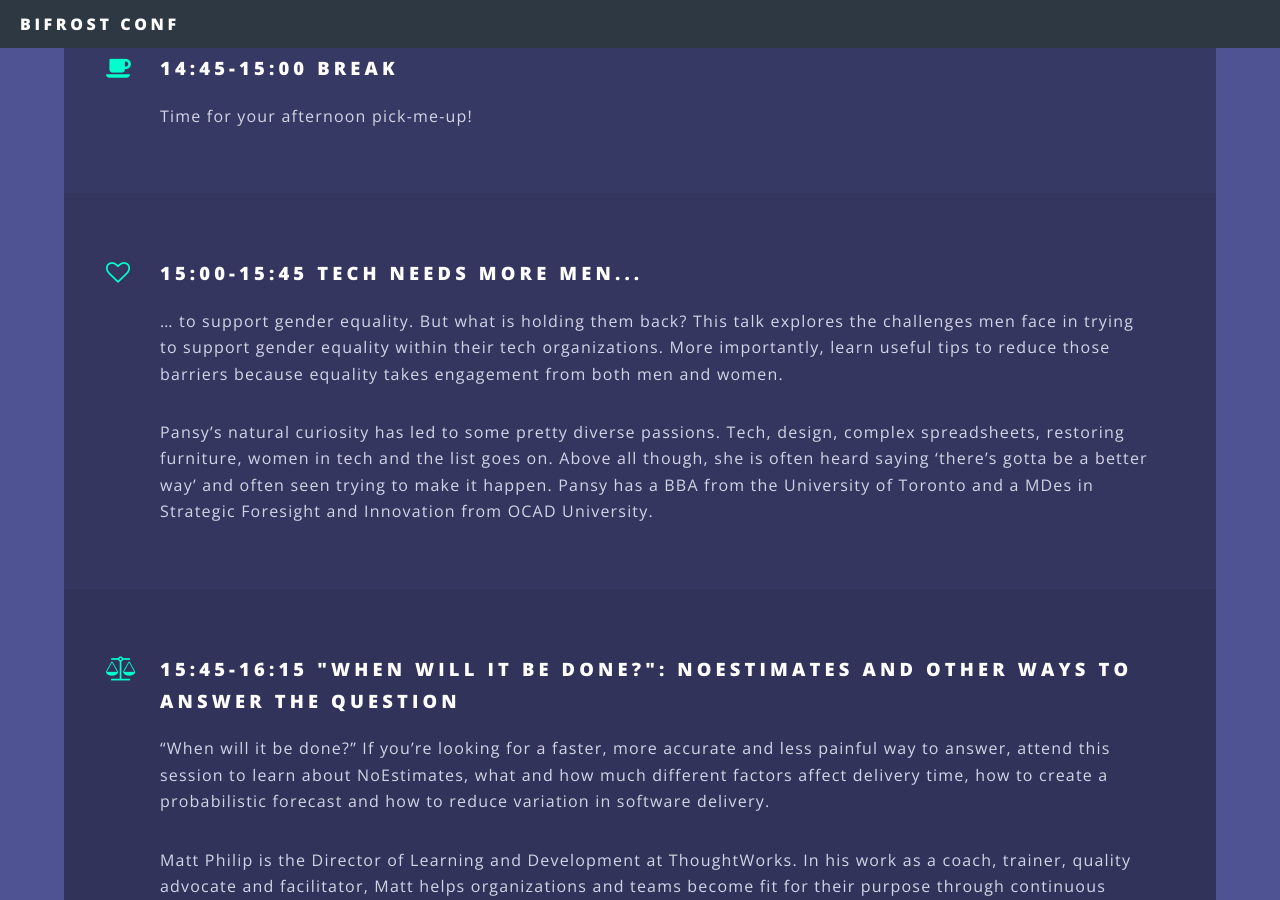
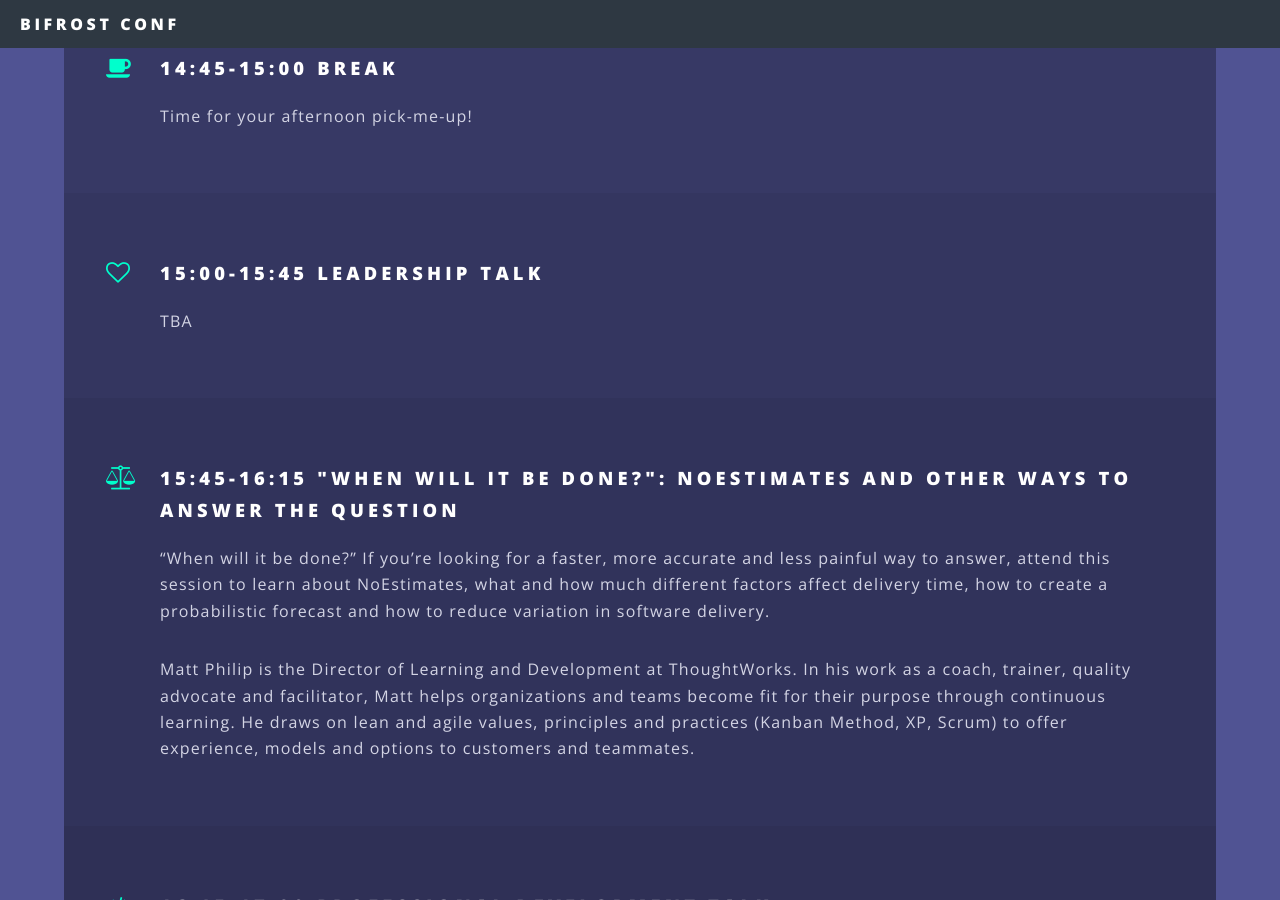
Before and after one commit to fullstackto/bifrost, a Jekyll site: the page built from index.html, in a window 1280 px wide and 900 px high, scrolled down 5285 px. Built offline with Jekyll 4.4.1, drawn with Linux system fonts in a browser that asks for light colours.

Commit message:
Remove pansy

```diff
--- a/index.html
+++ b/index.html
@@ -104,9 +104,8 @@ layout: landing
 									<p>Time for your afternoon pick-me-up!</p>
 								</li>
 								<li class="icon fa-heart-o">
-									<h3>15:00-15:45 Tech Needs More Men...</h3>
-									<p>… to support gender equality. But what is holding them back? This talk explores the challenges men face in trying to support gender equality within their tech organizations. More importantly, learn useful tips to reduce those barriers because equality takes engagement from both men and women.</p>
-									<p>Pansy’s natural curiosity has led to some pretty diverse passions. Tech, design, complex spreadsheets, restoring furniture, women in tech and the list goes on. Above all though, she is often heard saying ‘there’s gotta be a better way’ and often seen trying to make it happen. Pansy has a BBA from the University of Toronto and a MDes in Strategic Foresight and Innovation from OCAD University.</p>
+									<h3>15:00-15:45 Leadership Talk</h3>
+									<p>TBA</p>
 								</li>
 								<li class="icon fa-balance-scale">
 									<h3>15:45-16:15 "When Will It Be Done?": NoEstimates and other ways to answer the question</h3>
```
